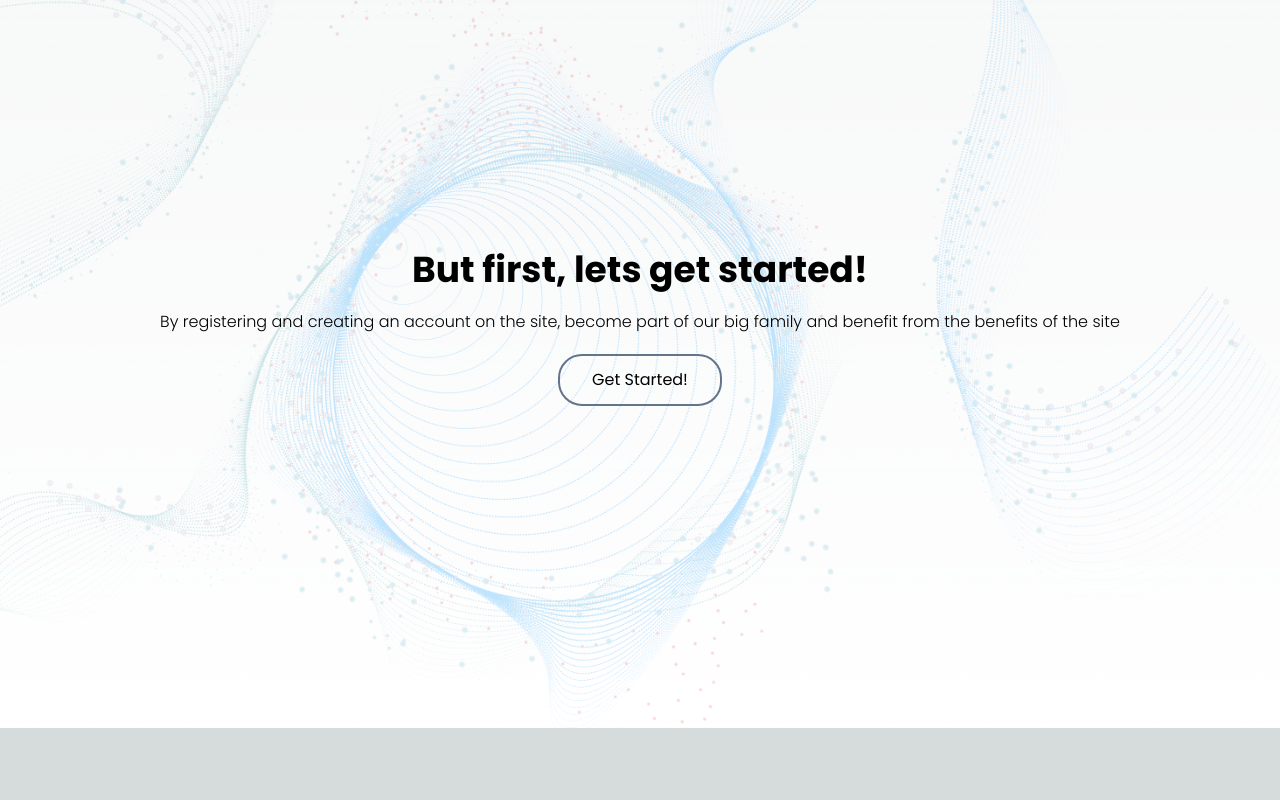
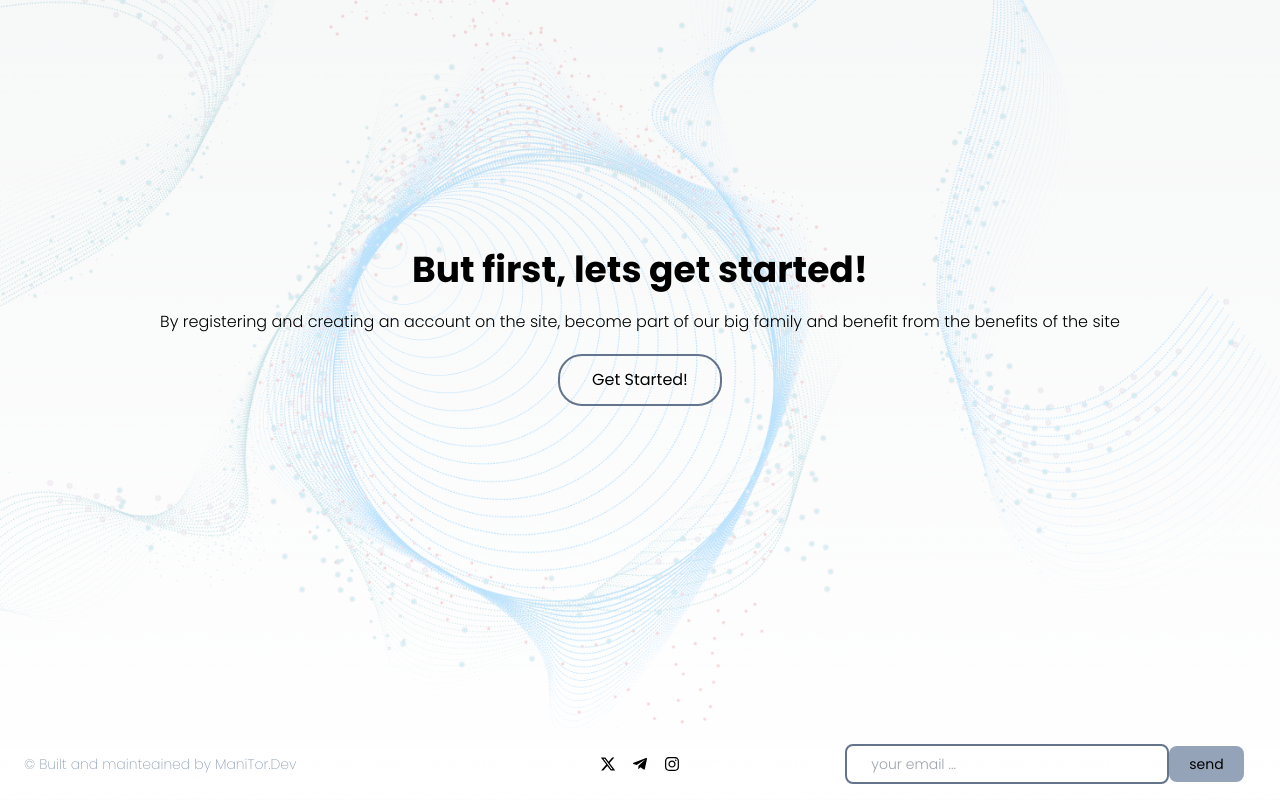
Before and after one commit to ManitorDev/venn-diagram, a Next.js app: page / in a window 1280 px wide. Shown: the part 3272-4072 px from the top of the page. Before the commit the page ends 4000 px from the top, so only its background shows below. Built offline with nearby package versions, Linux system fonts and the light colour scheme.

Commit message:
"Added Footer component to RootLayout"

```diff
--- a/src/app/layout.tsx
+++ b/src/app/layout.tsx
@@ -3,6 +3,7 @@ import { Inter } from "next/font/google";
 import "./globals.css";
 import ReduxProvider from "@/components/provider";
 import Header from "@/components/header";
+import Footer from "@/components/footer";
 
 export const metadata: Metadata = {
   title: "VENN DIAGRAM",
@@ -20,6 +21,7 @@ export default function RootLayout({
         <ReduxProvider>
           <Header />
           {children}
+          <Footer />
         </ReduxProvider>
       </body>
     </html>
--- /dev/null
+++ b/src/components/footer/index.tsx
@@ -0,0 +1,53 @@
+"use client";
+import { Field, Form, Formik } from "formik";
+import Link from "next/link";
+import { FaInstagram, FaTelegramPlane } from "react-icons/fa";
+import { FaXTwitter } from "react-icons/fa6";
+
+const Footer = () => {
+  return (
+    <footer className="flex w-full px-6 py-4 justify-around items-center">
+      <div className="w-1/3">
+        <span className="font-extralight text-sm text-slate-400">
+          &copy; Built and mainteained by <Link href="/">ManiTor.Dev</Link>
+        </span>
+      </div>
+      <div className="flex w-1/3 justify-center items-center gap-4 ">
+        <Link href="/">
+          <FaXTwitter />
+        </Link>
+        <Link href="/">
+          <FaTelegramPlane />
+        </Link>
+        <Link href="/">
+          <FaInstagram />
+        </Link>
+      </div>
+      <div className="w-1/3">
+        <Formik
+          initialValues={{ email: "" }}
+          onSubmit={(values: { email: string }) => {
+            console.log(values);
+          }}
+        >
+          <Form>
+            <Field
+              type="email"
+              placeholder="your email ..."
+              name="email"
+              className="bg-transparent py-2 px-6 font-light text-sm border-2 border-slate-500 rounded-lg"
+            />
+            <button
+              className="py-2 px-5 bg-slate-400 text-black rounded-lg hover:bg-slate-500 transition-all duration-300 text-sm"
+              type="submit"
+            >
+              send
+            </button>
+          </Form>
+        </Formik>
+      </div>
+    </footer>
+  );
+};
+
+export default Footer;
```
